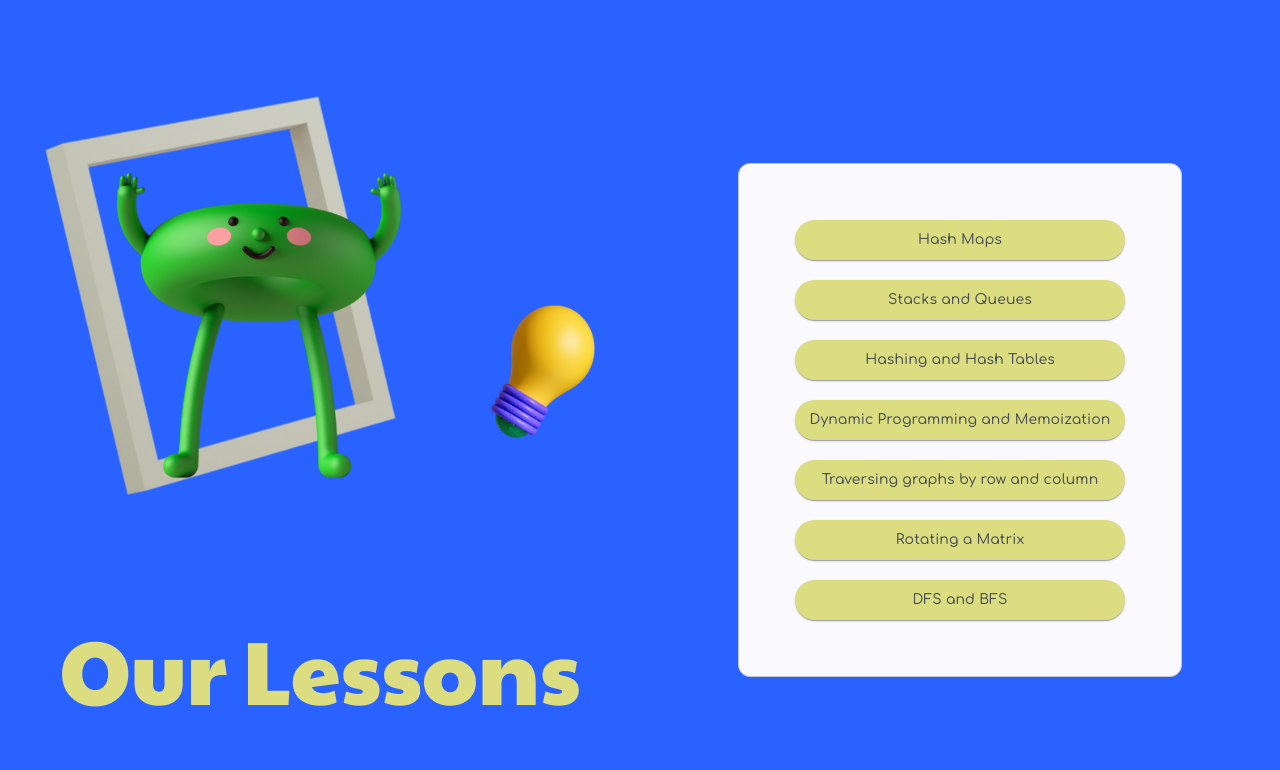
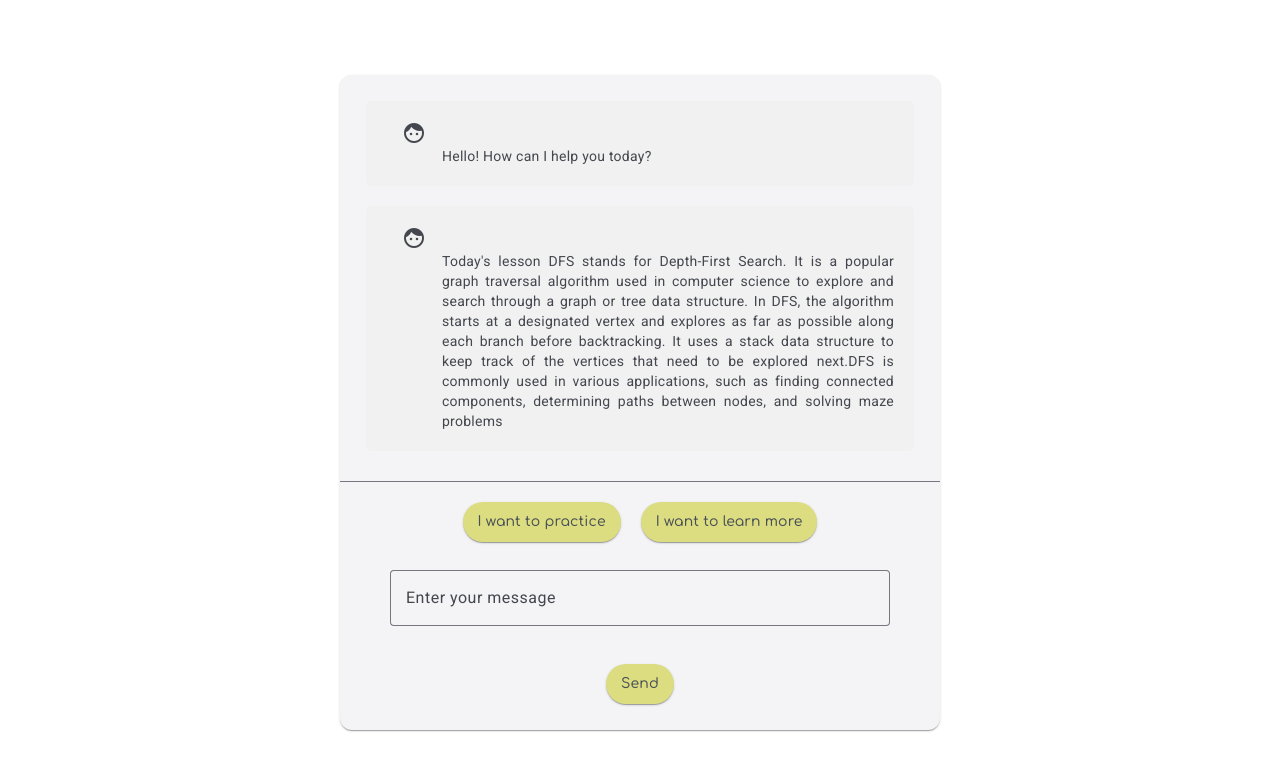
Before and after one commit to VeraSa785/LearnifyCodeAngular, an Angular app in the folder frontend-angular/: page /chat in a window 1280 px wide. Shown: the top 770 px of the page. Built offline with nearby package versions, Linux system fonts and the light colour scheme.

Commit message:
Added chat element to the chat page. Added styling for the chat element.

```diff
--- a/frontend-angular/src/app/app.routes.ts
+++ b/frontend-angular/src/app/app.routes.ts
@@ -16,7 +16,6 @@ export const routes: Routes = [] = [
   {
     path: 'chat',
     component: ChatPageComponent,
-    component: LessonsPageComponent
   },
   {
     path: "demo",
--- a/frontend-angular/src/app/chat-page/chat-page.component.html
+++ b/frontend-angular/src/app/chat-page/chat-page.component.html
@@ -2,6 +2,8 @@
   <div class="title-container">
     <h1 class="paytone-one-regular">{{ currentLesson }}</h1>
   </div>
-  <div class="left-side"></div>
+  <div class="left-side">
+    <app-chatbot></app-chatbot>
+  </div>
   <div class="right-side"></div>
 </div>
--- a/frontend-angular/src/app/chat-page/chat-page.component.ts
+++ b/frontend-angular/src/app/chat-page/chat-page.component.ts
@@ -1,10 +1,13 @@
 import {Component, OnInit} from '@angular/core';
 import {ActivatedRoute} from "@angular/router";
+import {ChatbotComponent} from "../chatbot/chatbot.component";
 
 @Component({
   selector: 'app-chat-page',
   standalone: true,
-  imports: [],
+  imports: [
+    ChatbotComponent
+  ],
   templateUrl: './chat-page.component.html',
   styleUrl: './chat-page.component.css'
 })
--- a/frontend-angular/src/app/chatbot/chatbot.component.css
+++ b/frontend-angular/src/app/chatbot/chatbot.component.css
@@ -1,3 +1,26 @@
+.primary-styled-button {
+  padding: 15px;
+  background-color: #dbdd80 !important;
+  font-family: 'Comfortaa', sans-serif;
+  color: #494f56 !important;
+}
+
+/* Styling for disabled state */
+.primary-styled-button[disabled] {
+  background-color: #e3e3e3 !important;
+  color: #757575 !important;
+}
+
+.secondary-styled-button {
+  font-family: 'Comfortaa', sans-serif;
+  color: #494f56 !important;
+}
+
+.secondary-styled-button:hover {
+  background-color: #dbdd80;
+  color: #ffffff;
+}
+
 .chat-container {
   max-height: 1000 px;
   max-width: 600px;
--- a/frontend-angular/src/app/chatbot/chatbot.component.html
+++ b/frontend-angular/src/app/chatbot/chatbot.component.html
@@ -11,8 +11,8 @@
   <mat-divider></mat-divider>
   <mat-card-content class="input-container">
     <div class="button-container">
-      <button mat-raised-button color="accent" (click)="sendPredefinedMessage('Ask me a practice question','  with DFS as a topic to practice, list the problem  only one, for coding interview, show me the problem, and input and output ')" class="send-button">I want to practice</button>
-      <button mat-raised-button color="accent" (click)="sendPredefinedMessage('Tell me more about this topic', 'DFS')" class="send-button">I want to learn more</button>
+      <button mat-raised-button color="accent" (click)="sendPredefinedMessage('Ask me a practice question','  with DFS as a topic to practice, list the problem  only one, for coding interview, show me the problem, and input and output ')" class="send-button primary-styled-button">I want to practice</button>
+      <button mat-raised-button color="accent" (click)="sendPredefinedMessage('Tell me more about this topic', 'DFS')" class="send-button primary-styled-button">I want to learn more</button>
     </div>
     <mat-card-actions>
       <mat-form-field appearance="outline" class="full-width">
@@ -20,7 +20,7 @@
       </mat-form-field>
     </mat-card-actions>
     <div>
-      <button mat-raised-button color="primary" (click)="sendMessage()" class="send-button">Send</button>
+      <button mat-raised-button color="primary" (click)="sendMessage()" class="send-button primary-styled-button">Send</button>
     </div>
   </mat-card-content>
 </mat-card>
```
